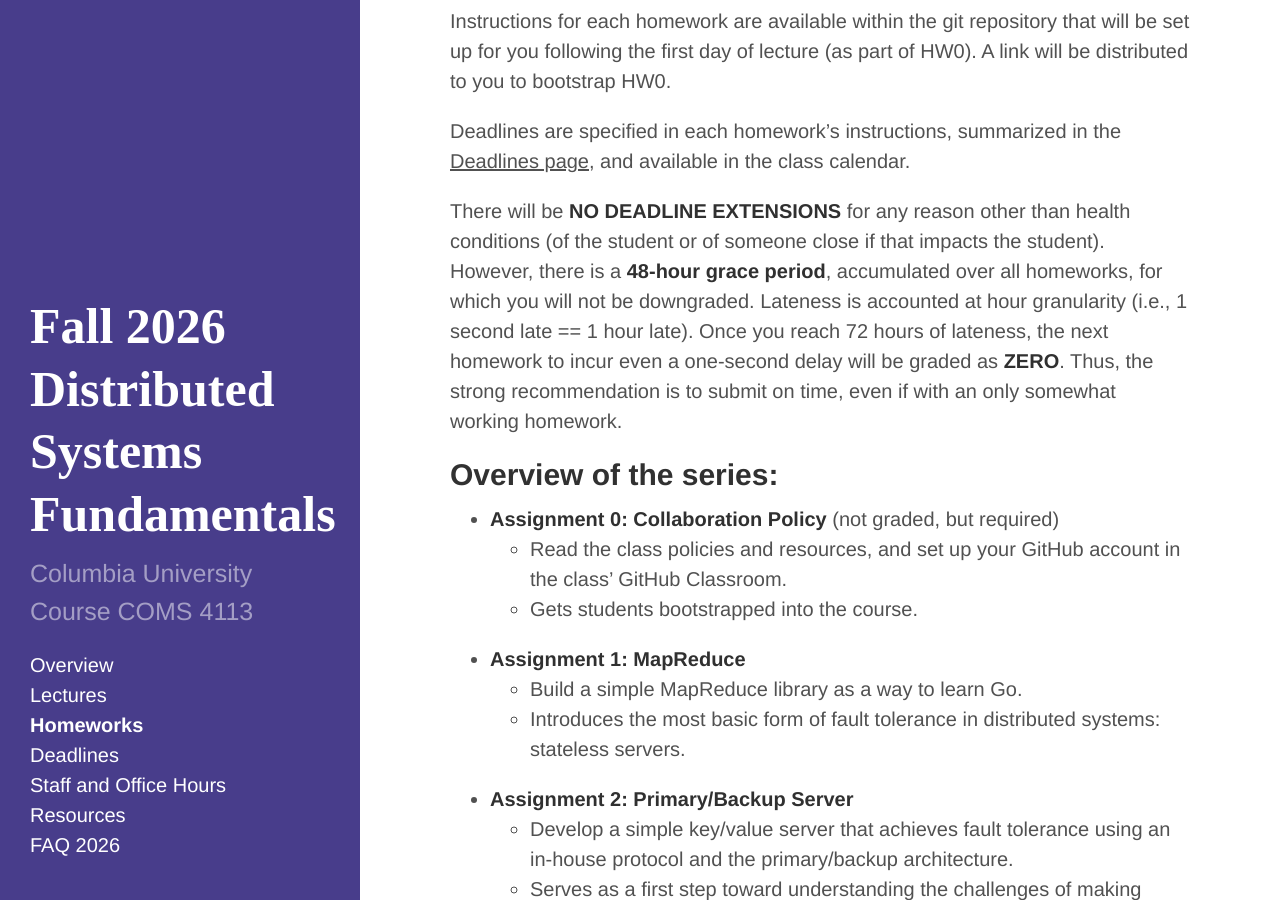
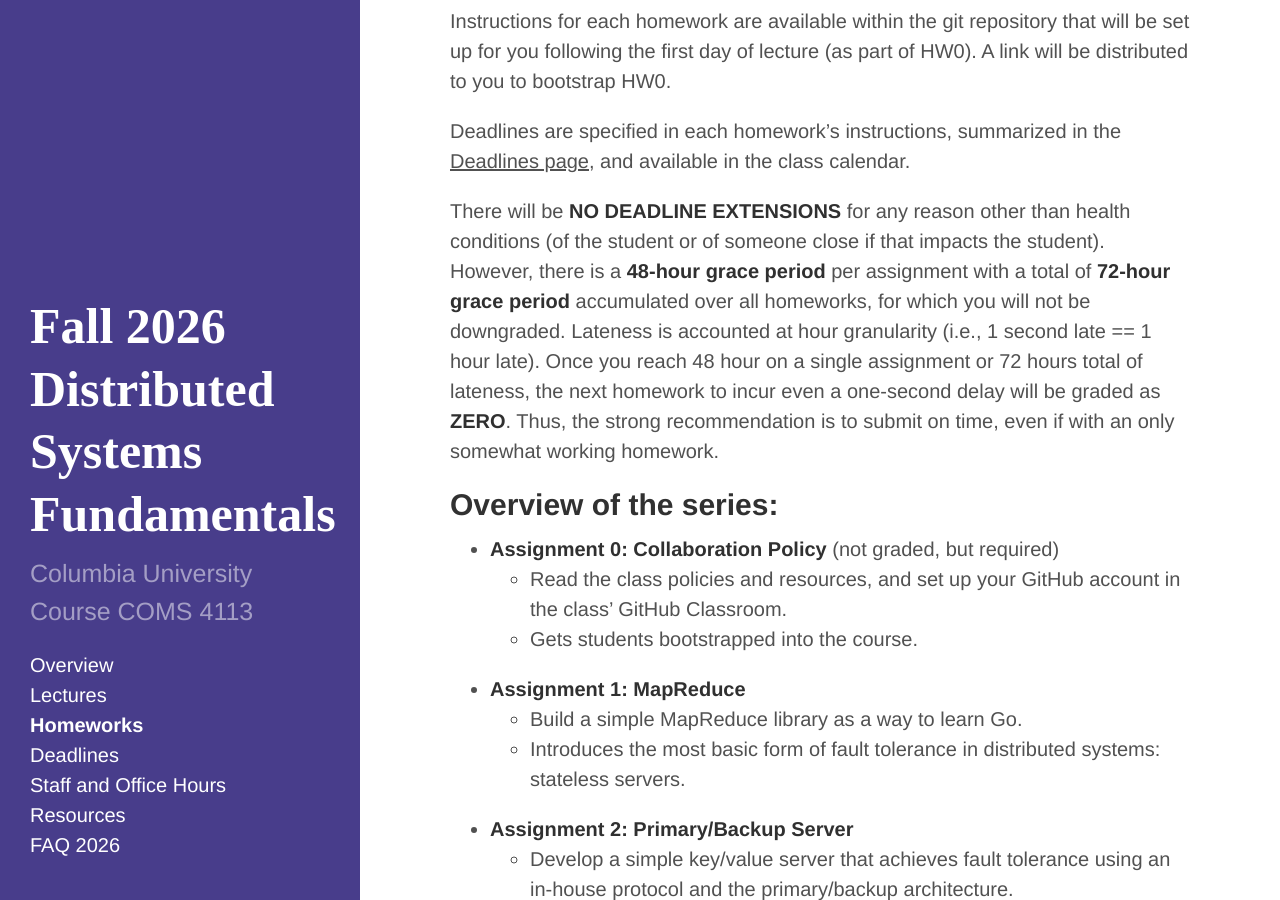
Before and after one commit to frankeh/cu-ds1-2026-fall, a Jekyll site: the page built from 02-homeworks.md, in a window 1280 px wide and 900 px high, scrolled down 534 px. Built offline with Jekyll 4.4.1, drawn with Linux system fonts in a browser that asks for light colours.

Commit message:
late policy

```diff
--- a/02-homeworks.md
+++ b/02-homeworks.md
@@ -27,9 +27,9 @@ Deadlines are specified in each homework's instructions, summarized in the
 
 There will be **NO DEADLINE EXTENSIONS** for any reason other than health conditions
 (of the student or of someone close if that impacts the student). However, there is a
-**48-hour grace period**, accumulated over all homeworks, for which you will not be
+**48-hour grace period** per assignment with a total of **72-hour grace period** accumulated over all homeworks, for which you will not be
 downgraded.  Lateness is accounted at hour granularity (i.e., 1 second late == 1 hour late).
-Once you reach 72 hours of lateness, the next homework to incur even a one-second delay
+Once you reach 48 hour on a single assignment or 72 hours total of lateness, the next homework to incur even a one-second delay
 will be graded as **ZERO**. Thus, the strong recommendation is to submit on time, even
 if with an only somewhat working homework.
 
```
